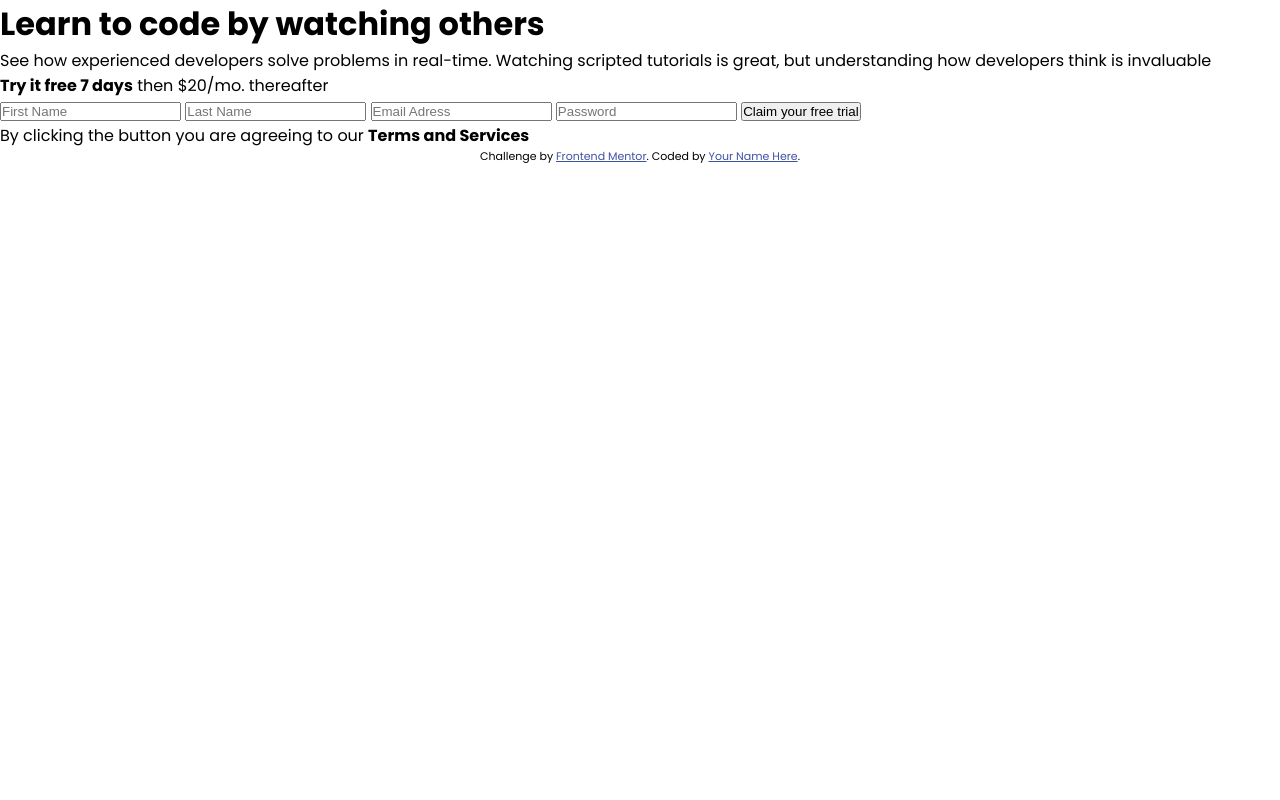
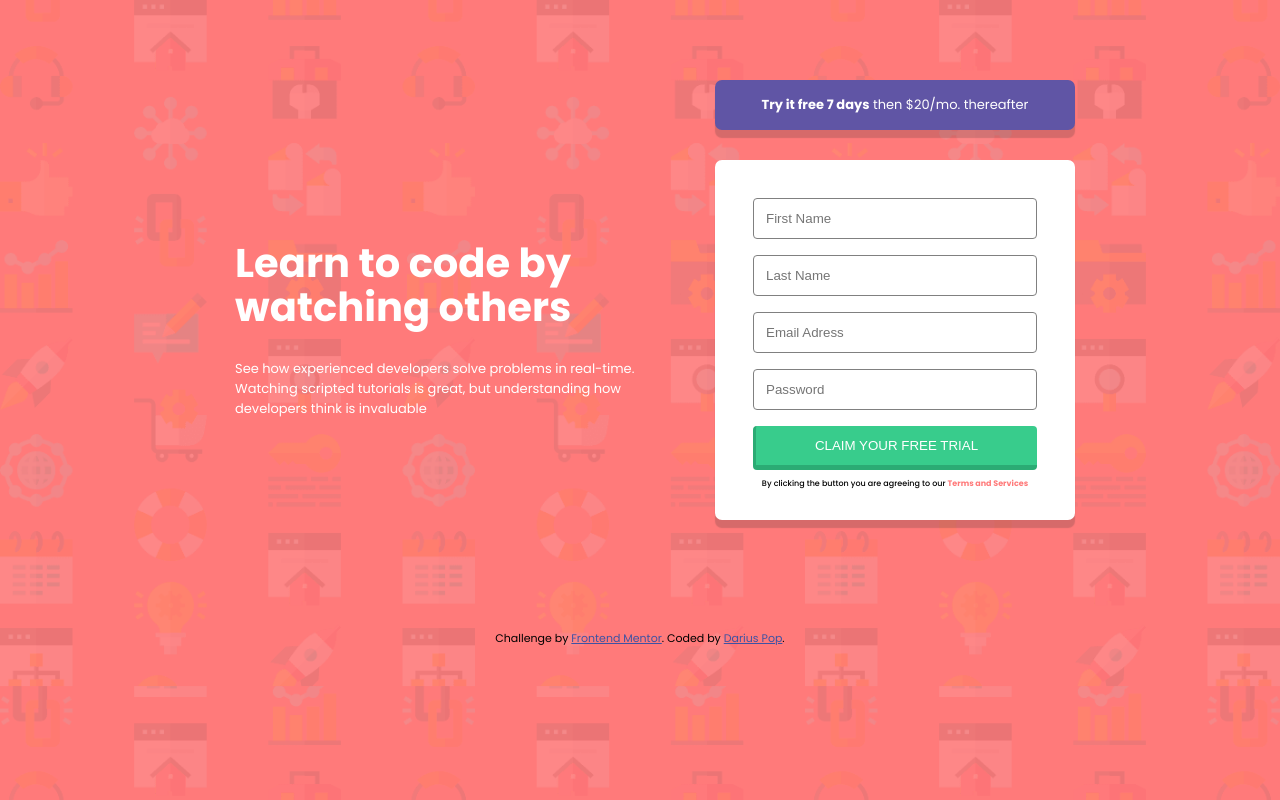
Before and after one commit to bumbledoge/practice-16---signup-form, a plain HTML site: page index.html in a window 1280 px wide. Drawn offline with Linux system fonts and the light colour scheme.

Commit message:
layout done

```diff
--- a/index.html
+++ b/index.html
@@ -26,6 +26,8 @@
       <h1 class="title">Learn to code by watching others</h1>
       <p class="subtitle">See how experienced developers solve problems in real-time. Watching scripted tutorials is great, but understanding how developers think is invaluable</p>
     </div>
+
+
     <div class="signup">
       <div class="purpleBox"><strong>Try it free 7 days</strong> then $20/mo. thereafter</div>
       <form class="signUpForm">
@@ -39,7 +41,7 @@
         <label for="password"></label>
         <input placeholder="Password" type="text" name="password" class="detail">
 
-        <button type="submit">Claim your free trial</button>
+        <button type="submit">CLAIM YOUR FREE TRIAL</button>
 
         <p>By clicking the button you are agreeing to our <strong>Terms and Services</strong></p>
       </form>
@@ -50,7 +52,7 @@
   <footer>
     <p class="attribution">
       Challenge by <a href="https://www.frontendmentor.io?ref=challenge" target="_blank">Frontend Mentor</a>.
-      Coded by <a href="#">Your Name Here</a>.
+      Coded by <a href="#">Darius Pop</a>.
     </p>
   </footer>
 </body>
--- a/style.css
+++ b/style.css
@@ -4,4 +4,126 @@
 }
 body {
     font-family: 'Poppins', sans-serif;
+    background: hsl(0, 100%, 74%)  url(./images/bg-intro-desktop.png) ;
+    background-position: center;
+    background-size: 100%;
 }
+
+#tot {
+
+    display: flex;
+    flex-direction: row;
+    justify-content: center;
+    gap: 50px;
+    margin: 80px 20px;
+}
+
+.description, .purpleBox, .signUpForm {
+    max-width: 400px;
+    min-width: 300px;
+    padding: 30px;
+
+}
+
+
+
+.description {
+    /* box-shadow: 0px 0px 16px gray; */
+    /* ^^ TEMPORAR ^^ */
+    display: flex;
+    flex-direction: column;
+    align-items: center;
+    justify-content: center;
+
+    color: white;
+}
+.title {
+    font-size: 40px;
+    line-height: 1.1;
+
+    padding: 30px 0px;
+}
+.subtitle {
+    font-size: 13px;
+}
+
+
+.signup {
+    display: flex;
+    flex-direction: column;
+    justify-content: space-evenly;
+}
+.purpleBox {
+    text-align: center;
+    font-size: 13px;
+    color: white;
+
+    background-color: hsl(248, 32%, 49%);
+
+    border-radius: 7px;
+    box-shadow: 0px 8px 1px rgba(48, 47, 47, 0.2);
+    padding: 15px 30px;
+}
+.signUpForm {
+    display: flex;
+    flex-direction: column;
+    justify-content: space-evenly;
+
+    margin: 30px 0px;
+
+    box-shadow: 0px 8px 1px rgba(48, 47, 47, 0.2);
+    border-radius: 7px;
+
+    background-color: white;
+}
+input, button {
+    padding: 12px;
+    margin: 8px;
+
+    border: 1px solid gray;
+    border-radius: 4px;
+}
+
+button {
+    color: white;
+    background-color: hsl(154, 59%, 51%);
+    border: none;
+    /* box-shadow: -2px 5px 0px hsl(154, 60%, 42%); */
+    border-bottom: 5px solid hsl(154, 60%, 42%);
+    border-left: 3px solid hsl(154, 60%, 42%);
+
+    transition: border-bottom 200ms, border-left 200ms;
+}
+button:focus {
+    outline: none;
+    /* box-shadow: none; */
+
+    border-bottom: 0px solid hsl(154, 60%, 42%);
+    border-left: 0px solid hsl(154, 60%, 42%);
+
+}
+form p {
+    font-size: 8px;
+    font-weight: 500;
+    text-align: center;
+}
+form p strong {
+    color:hsl(0, 100%, 74%)
+}
+
+@media screen and (max-width: 850px) {
+    #tot {
+        flex-direction: column;
+        align-items: center;
+    }
+    .title {
+        font-size: 30px;
+        text-align: center;
+    }
+    .subtitle {
+        text-align: center;
+    }
+    .purpleBox {
+        padding: 28px 30px;
+    }
+}
```
